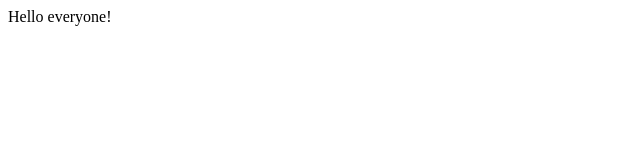
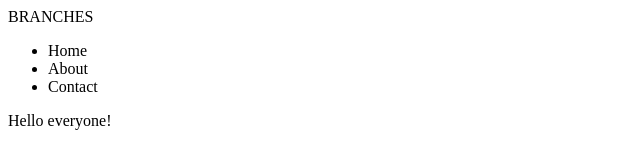
Before and after one commit to adamgiebl/git-test, a plain HTML site: page index.html in a window 1280 px wide. Shown: the whole page, without its empty margins (0-640 px from the left). Drawn offline with Linux system fonts and the light colour scheme.

Commit message:
adding the header

```diff
--- a/index.html
+++ b/index.html
@@ -6,6 +6,16 @@
     <title>Document</title>
   </head>
   <body>
+    <header>
+      <div class="logo">BRANCHES</div>
+      <nav>
+        <ul>
+          <li>Home</li>
+          <li>About</li>
+          <li>Contact</li>
+        </ul>
+      </nav>
+    </header>
     Hello everyone!
   </body>
 </html>
```
